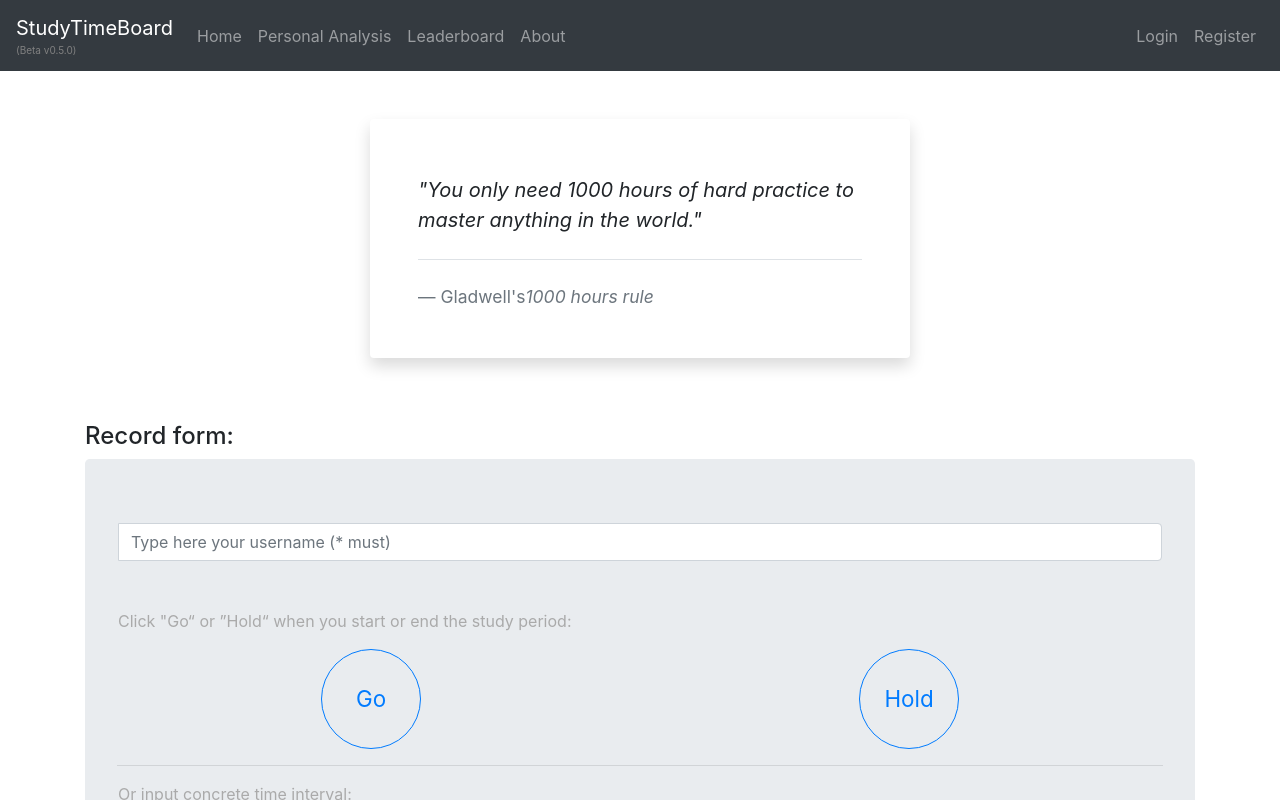
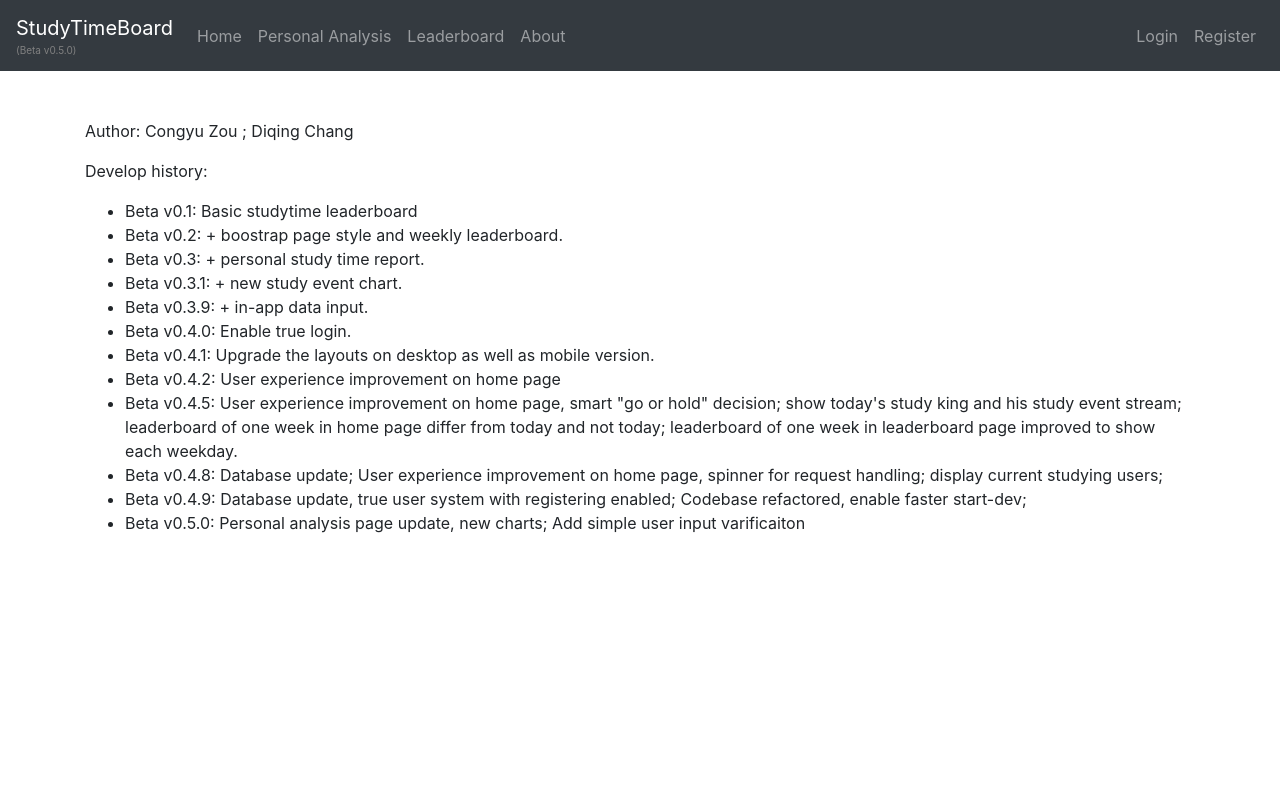
Before and after one commit to Apollo1840/StudyTimeBoard, a React (Create React App) app in the folder frontend/: page /about in a window 1280 px wide. Shown: the top 800 px of the page. Built offline with nearby package versions, Linux system fonts and the light colour scheme.

Commit message:
add router

```diff
--- a/frontend/package.json
+++ b/frontend/package.json
@@ -10,6 +10,7 @@
     "bootstrap": "^4.6.0",
     "react": "^17.0.1",
     "react-dom": "^17.0.1",
+    "react-router-dom": "^5.2.0",
     "react-scripts": "4.0.2",
     "web-vitals": "^1.1.0"
   },
--- /dev/null
+++ b/frontend/src/About.js
@@ -0,0 +1,43 @@
+import React from 'react';
+
+function About() {
+    return(
+
+<div className="container text-left">
+    <p className="mt-5"> Author: Congyu Zou ; Diqing Chang </p>
+
+    <p> Develop history: </p>
+    <ul>
+        <li>Beta v0.1: Basic studytime leaderboard</li>
+        <li>Beta v0.2: + boostrap page style and weekly leaderboard.</li>
+        <li>Beta v0.3: + personal study time report.</li>
+        <li>Beta v0.3.1: + new study event chart.</li>
+        <li>Beta v0.3.9: + in-app data input.</li>
+        <li>Beta v0.4.0: Enable true login.</li>
+        <li>Beta v0.4.1: Upgrade the layouts on desktop as well as mobile version.</li>
+        <li>Beta v0.4.2: User experience improvement on home page</li>
+        <li>Beta v0.4.5:
+            User experience improvement on home page, smart "go or hold" decision;
+            show today's study king and his study event stream;
+            leaderboard of one week in home page differ from today and not today;
+            leaderboard of one week in leaderboard page improved to show each weekday.</li>
+        <li>Beta v0.4.8:
+            Database update;
+            User experience improvement on home page, spinner for request handling;
+            display current studying users;
+        </li>
+        <li>Beta v0.4.9:
+            Database update, true user system with registering enabled;
+            Codebase refactored, enable faster start-dev;
+        </li>
+        <li>Beta v0.5.0:
+            Personal analysis page update, new charts;
+            Add simple user input varificaiton
+        </li>
+    </ul>
+
+</div>
+)
+};
+
+export default About
--- a/frontend/src/App.js
+++ b/frontend/src/App.js
@@ -1,18 +1,35 @@
 import logo from './logo.svg';
 import './App.css';
+import About from './About'
 import NavBar from './components/navbar'
 import QuoteCard from './components/quotecard'
 import RecordForm from './components/recordform'
 import DashboardActiveUser from './components/dashboard_activeuser'
 import DashboardStudyKing from './components/dashboard_todayking'
 import DashboarLeaderboardWeek from './components/dashboard_leaderboard_week'
+
 import React, { useEffect, useState } from 'react';
+import {BrowserRouter as Router, Switch, Route } from 'react-router-dom'
 
 class App extends React.Component {
   render(){
     return(
-      <React.Fragment>
-      <NavBar />
+      <Router>
+          <div>
+            <NavBar />
+            <Switch>
+                <Route path="/about" component={About} />
+                <Route path="/" exact component={Home} />
+            </Switch>
+          </div>
+      </Router>
+
+    );
+   }
+}
+
+const Home = () => (
+  <div>
       <main className="container">
         <QuoteCard />
         <RecordForm />
@@ -20,9 +37,7 @@ class App extends React.Component {
         <DashboardStudyKing />
         <DashboarLeaderboardWeek />
       </main>
-      </React.Fragment>
-    );
-   }
-}
+  </div>
+)
 
 export default App;
--- a/frontend/src/components/navbar.jsx
+++ b/frontend/src/components/navbar.jsx
@@ -1,4 +1,5 @@
 import React, { Component } from 'react';
+import {Link} from "react-router-dom";
 
 class NavBar extends Component {
     state = {  }
@@ -16,10 +17,10 @@ class NavBar extends Component {
 
             <div className="collapse navbar-collapse" id="navbarNavAltMarkup">
                 <div className="navbar-nav mr-auto">
-                    <a className="nav-link" href="/" id="nav-home">Home</a>
-                    <a className="nav-link" href="/" id="nav-personal-analysis">Personal Analysis</a>
-                    <a className="nav-link" href="/" id="nav-leaderboard">Leaderboard</a>
-                    <a className="nav-link" href="/" id="nav-about">About</a>
+                    <Link to="/"> <a className="nav-link" id="nav-home">Home</a> </Link>
+                    <Link to="/"> <a className="nav-link" id="nav-personal-analysis">Personal Analysis</a> </Link>
+                    <Link to="/"> <a className="nav-link" id="nav-leaderboard">Leaderboard</a> </Link>
+                    <Link to="/about"> <a className="nav-link" id="nav-about">About</a> </Link>
                 </div>
                 <div className="navbar-nav">
                     <a className="nav-item nav-link" href="/">Login</a>
```
Also changed, not shown: 1 other file (tests, documents, lock files or other folders).
